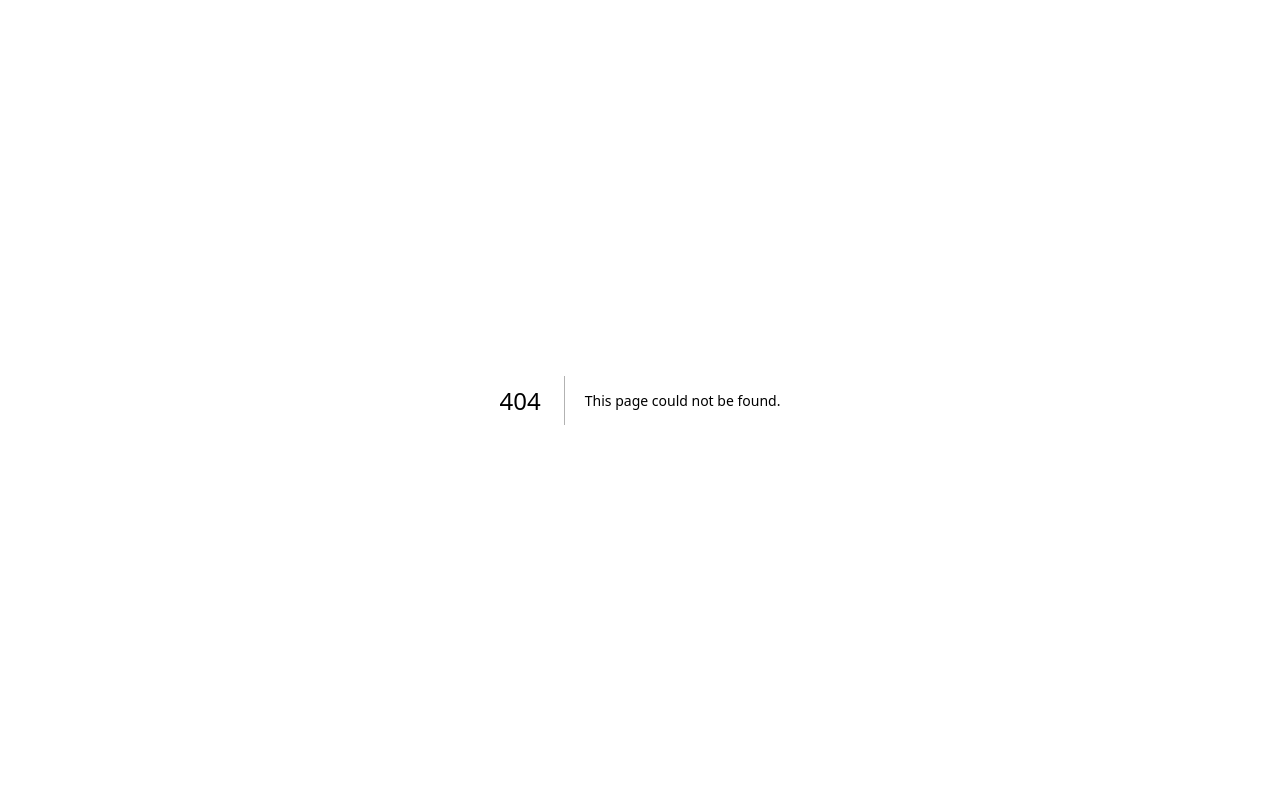
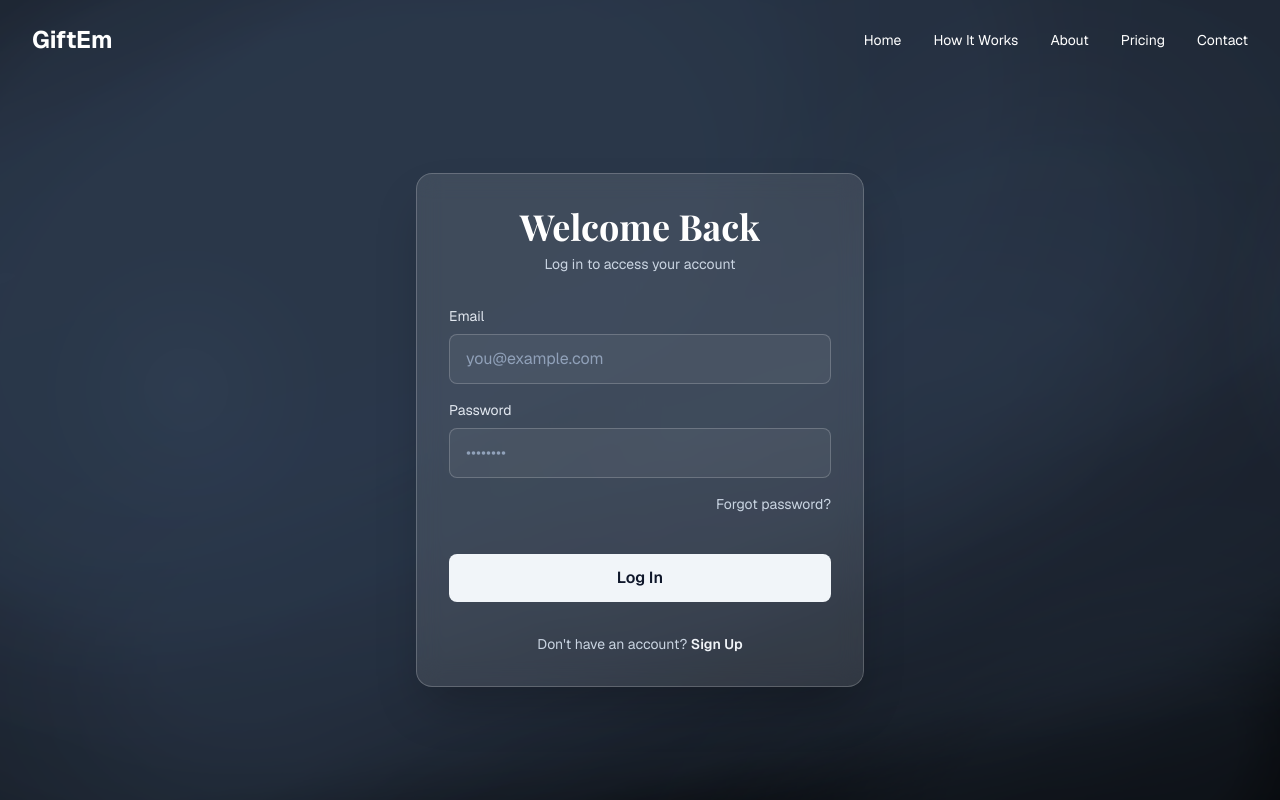
Before and after one commit to Iced-Tea-0/gift-app, a Next.js app: page /auth in a window 1280 px wide. Before the commit this address had no page. Built offline with nearby package versions, Linux system fonts and the light colour scheme; a web font is replaced by a local one.

Commit message:
feat: add new AuthPage component with sign-up/login toggle

```diff
--- /dev/null
+++ b/app/auth/page.tsx
@@ -0,0 +1,141 @@
+'use client';
+
+import { useState } from 'react';
+
+export default function AuthPage() {
+  const [isSignUp, setIsSignUp] = useState(false);
+
+  return (
+    <main className="min-h-screen text-white overflow-hidden relative" style={{
+      backgroundImage: 'url(/hero-bg.png)',
+      backgroundSize: 'cover',
+      backgroundPosition: 'center',
+      backgroundAttachment: 'fixed'
+    }}>
+
+      {/* Navigation Header */}
+      <nav className="relative z-10 flex items-center justify-between px-8 py-6 max-w-7xl mx-auto w-full">
+        <a href="/" className="text-2xl font-bold hover:opacity-80 transition">GiftEm</a>
+
+        <div className="flex items-center gap-8">
+          <a href="#" className="text-sm hover:text-slate-300 transition">Home</a>
+          <a href="#" className="text-sm hover:text-slate-300 transition">How It Works</a>
+          <a href="#" className="text-sm hover:text-slate-300 transition">About</a>
+          <a href="#" className="text-sm hover:text-slate-300 transition">Pricing</a>
+          <a href="#" className="text-sm hover:text-slate-300 transition">Contact</a>
+        </div>
+      </nav>
+
+      {/* Auth Form Container */}
+      <section className="relative z-10 flex flex-col items-center justify-center min-h-[calc(100vh-100px)] px-6 py-12">
+
+        {/* Glass Morphism Card */}
+        <div className="w-full max-w-md backdrop-blur-md bg-white/10 border border-white/20 rounded-2xl p-8 shadow-2xl">
+
+          {/* Form Title */}
+          <h1 className="font-serif text-4xl font-bold mb-2 text-center">
+            {isSignUp ? 'Create Account' : 'Welcome Back'}
+          </h1>
+          <p className="text-slate-300 text-center text-sm mb-8">
+            {isSignUp ? 'Join us to start your gift planning journey' : 'Log in to access your account'}
+          </p>
+
+          {/* Form */}
+          <form className="space-y-4">
+            {/* Name Field - Sign Up Only */}
+            {isSignUp && (
+              <div>
+                <label htmlFor="name" className="block text-sm text-slate-200 mb-2">Full Name</label>
+                <input
+                  id="name"
+                  type="text"
+                  placeholder="John Doe"
+                  className="w-full bg-white/5 border border-white/20 rounded-lg px-4 py-3 text-white placeholder-slate-400 focus:outline-none focus:border-white/40 transition"
+                />
+              </div>
+            )}
+
+            {/* Email Field */}
+            <div>
+              <label htmlFor="email" className="block text-sm text-slate-200 mb-2">Email</label>
+              <input
+                id="email"
+                type="email"
+                placeholder="you@example.com"
+                className="w-full bg-white/5 border border-white/20 rounded-lg px-4 py-3 text-white placeholder-slate-400 focus:outline-none focus:border-white/40 transition"
+              />
+            </div>
+
+            {/* Password Field */}
+            <div>
+              <label htmlFor="password" className="block text-sm text-slate-200 mb-2">Password</label>
+              <input
+                id="password"
+                type="password"
+                placeholder="••••••••"
+                className="w-full bg-white/5 border border-white/20 rounded-lg px-4 py-3 text-white placeholder-slate-400 focus:outline-none focus:border-white/40 transition"
+              />
+            </div>
+
+            {/* Confirm Password - Sign Up Only */}
+            {isSignUp && (
+              <div>
+                <label htmlFor="confirm-password" className="block text-sm text-slate-200 mb-2">Confirm Password</label>
+                <input
+                  id="confirm-password"
+                  type="password"
+                  placeholder="••••••••"
+                  className="w-full bg-white/5 border border-white/20 rounded-lg px-4 py-3 text-white placeholder-slate-400 focus:outline-none focus:border-white/40 transition"
+                />
+              </div>
+            )}
+
+            {/* Forgot Password - Login Only */}
+            {!isSignUp && (
+              <div className="flex justify-end">
+                <a href="#" className="text-sm text-slate-300 hover:text-slate-200 transition">
+                  Forgot password?
+                </a>
+              </div>
+            )}
+
+            {/* Submit Button */}
+            <button
+              type="submit"
+              className="w-full bg-slate-100 text-slate-900 py-3 rounded-lg font-semibold hover:bg-slate-50 transition mt-6"
+            >
+              {isSignUp ? 'Create Account' : 'Log In'}
+            </button>
+          </form>
+
+          {/* Toggle Link */}
+          <div className="mt-8 text-center text-sm text-slate-300">
+            {isSignUp ? (
+              <>
+                Already have an account?{' '}
+                <button
+                  onClick={() => setIsSignUp(false)}
+                  className="text-slate-100 font-semibold hover:text-white transition"
+                >
+                  Log In
+                </button>
+              </>
+            ) : (
+              <>
+                Don&apos;t have an account?{' '}
+                <button
+                  onClick={() => setIsSignUp(true)}
+                  className="text-slate-100 font-semibold hover:text-white transition"
+                >
+                  Sign Up
+                </button>
+              </>
+            )}
+          </div>
+
+        </div>
+
+      </section>
+    </main>
+  );
+}
```
